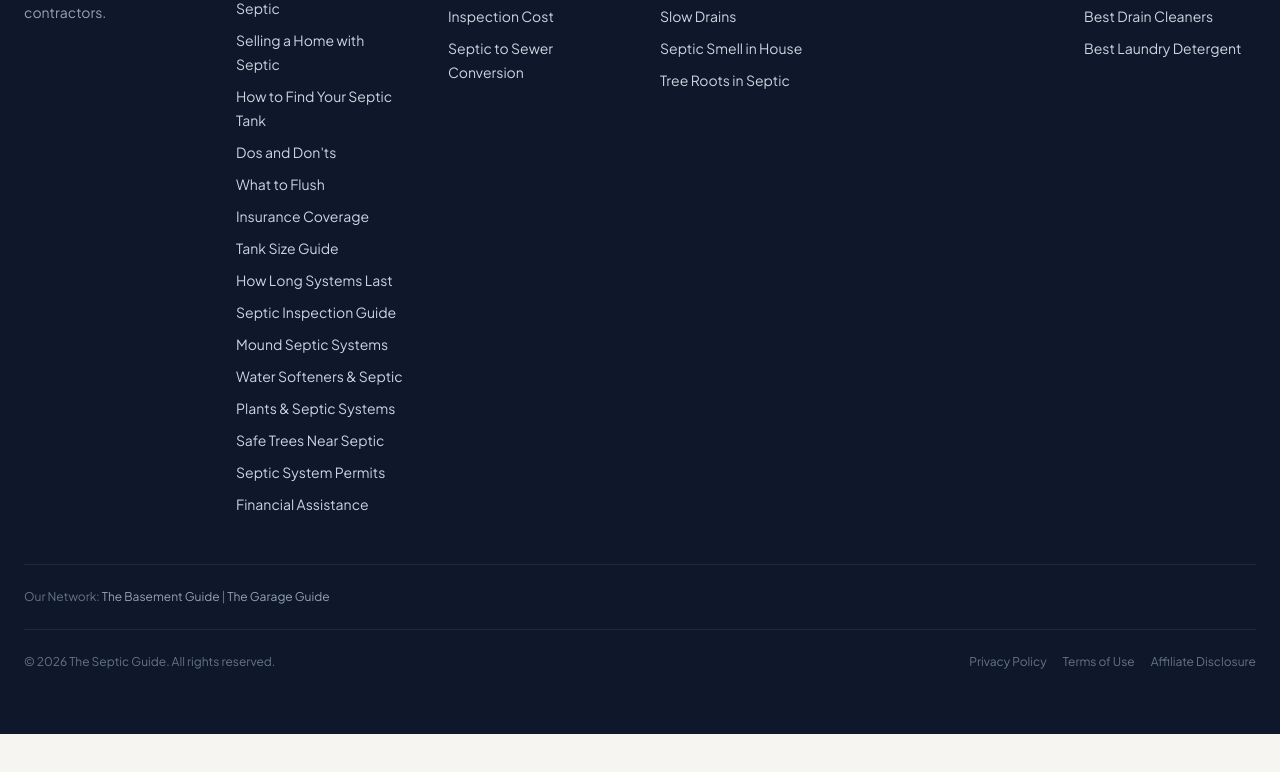
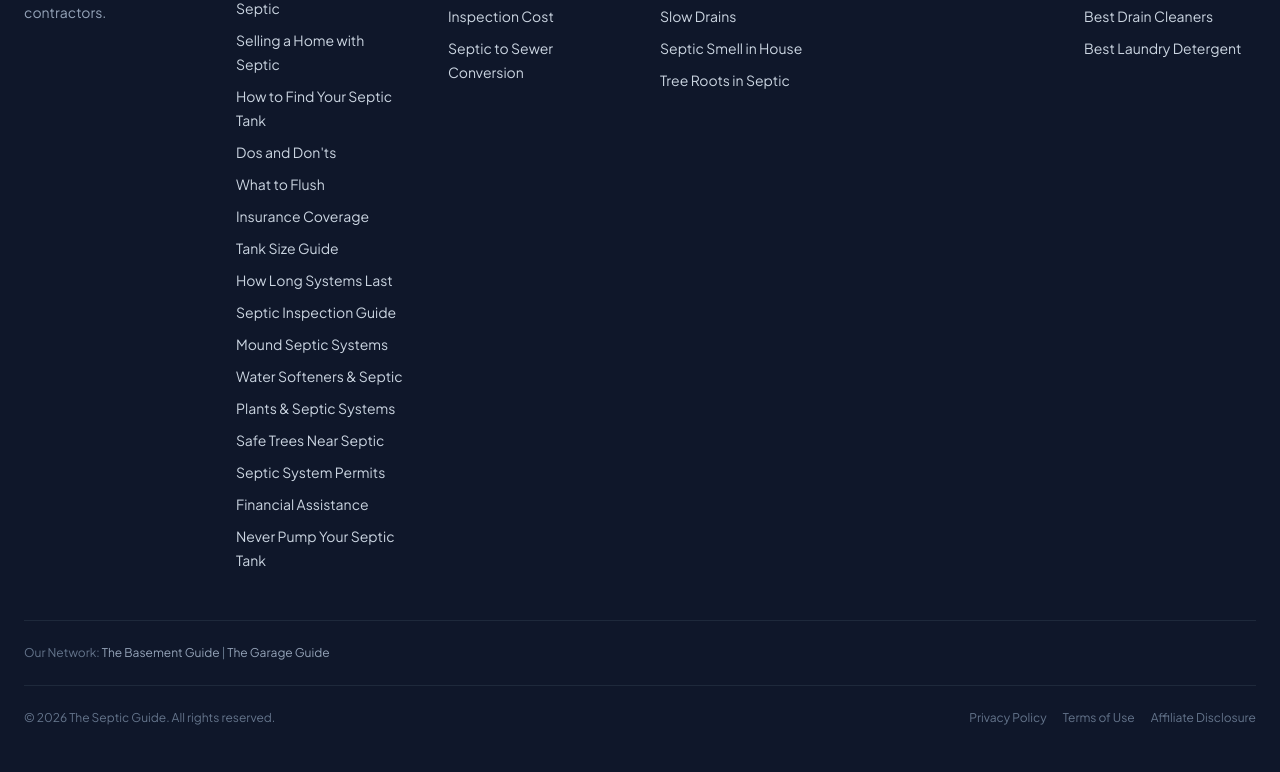
Before and after one commit to thebasementguide2026/theseptic.guide-, a Next.js app: page / in a window 1280 px wide. Shown: the part 7946-8718 px from the top of the page. Before the commit the page ends 8680 px from the top, so only its background shows below. Built offline with nearby package versions, Linux system fonts and the light colour scheme.

Commit message:
Add never-pump article to footer

```diff
--- a/components/Footer.tsx
+++ b/components/Footer.tsx
@@ -22,6 +22,7 @@ const footerSections = [
       { label: 'Safe Trees Near Septic', href: '/guides/safe-trees-near-septic-system' },
       { label: 'Septic System Permits', href: '/guides/septic-system-permits' },
       { label: 'Financial Assistance', href: '/guides/septic-system-financial-assistance' },
+      { label: 'Never Pump Your Septic Tank', href: '/articles/what-happens-if-you-never-pump-septic-tank' },
     ],
   },
   {
```
